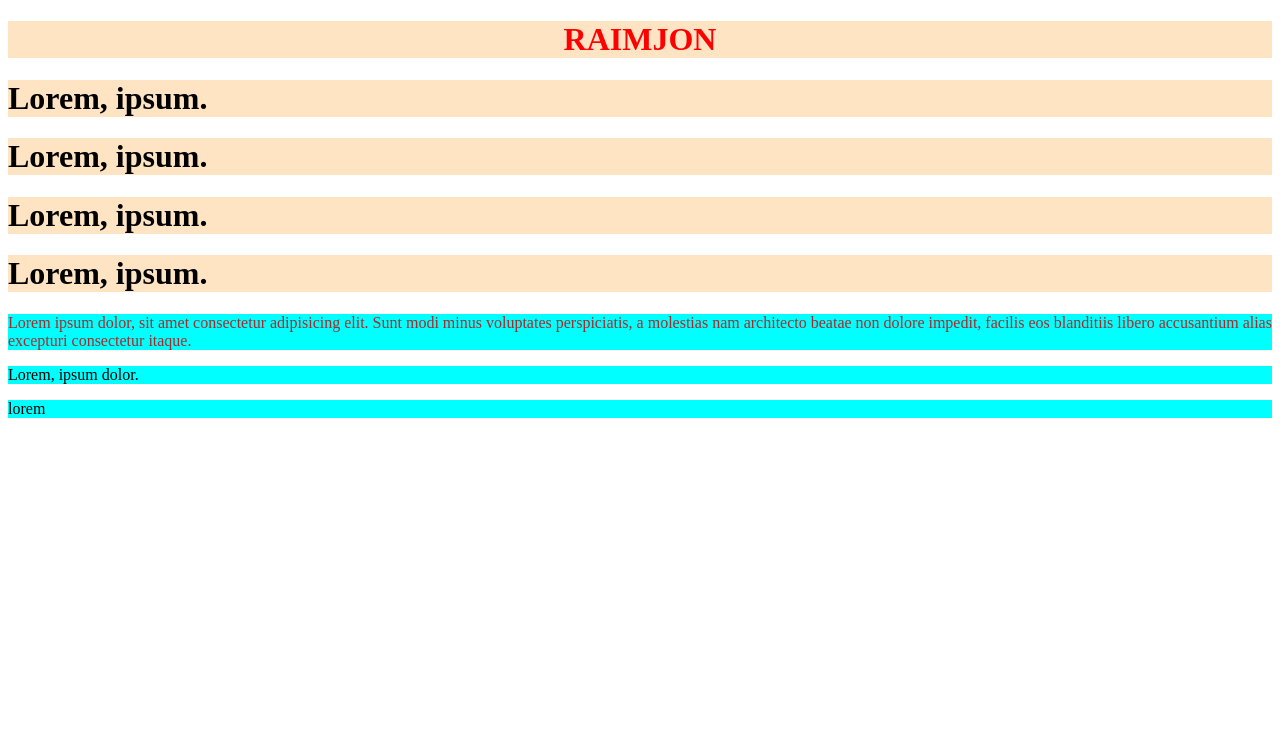
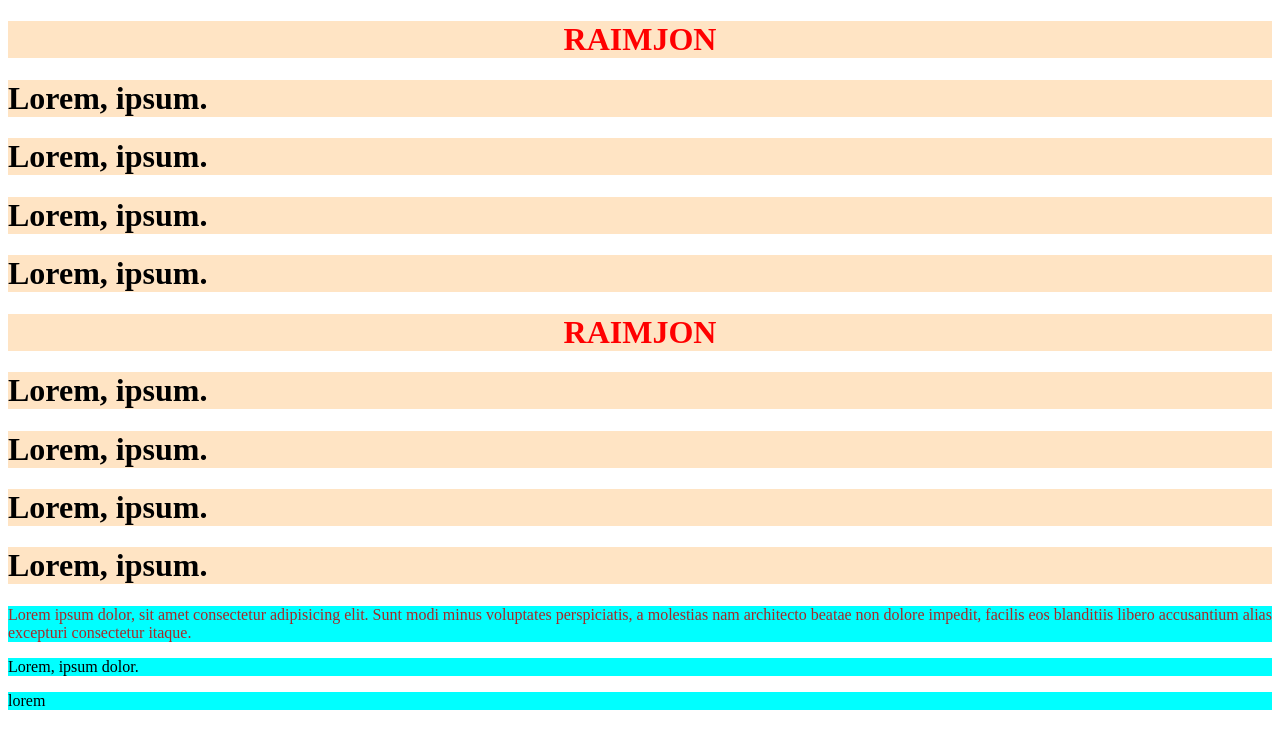
Before and after one commit to Oydinnn/Avgust-23, a plain HTML site: page index.html in a window 1280 px wide. Drawn offline with Linux system fonts and the light colour scheme.

Commit message:
h1 qo'shdim

```diff
--- a/index.html
+++ b/index.html
@@ -13,6 +13,12 @@
 
   <h1>Lorem, ipsum.</h1>
 
+  <h1>Lorem, ipsum.</h1><h1 id="heading">RAIMJON</h1>
+  <h1>Lorem, ipsum.</h1>
+  <h1>Lorem, ipsum.</h1>
+
+  <h1>Lorem, ipsum.</h1>
+
   <h1>Lorem, ipsum.</h1>
 
   <p class="para" >Lorem ipsum dolor, sit amet consectetur adipisicing elit. Sunt modi minus voluptates perspiciatis, a molestias nam architecto beatae non dolore impedit, facilis eos blanditiis libero accusantium alias excepturi consectetur itaque.</p>
```
